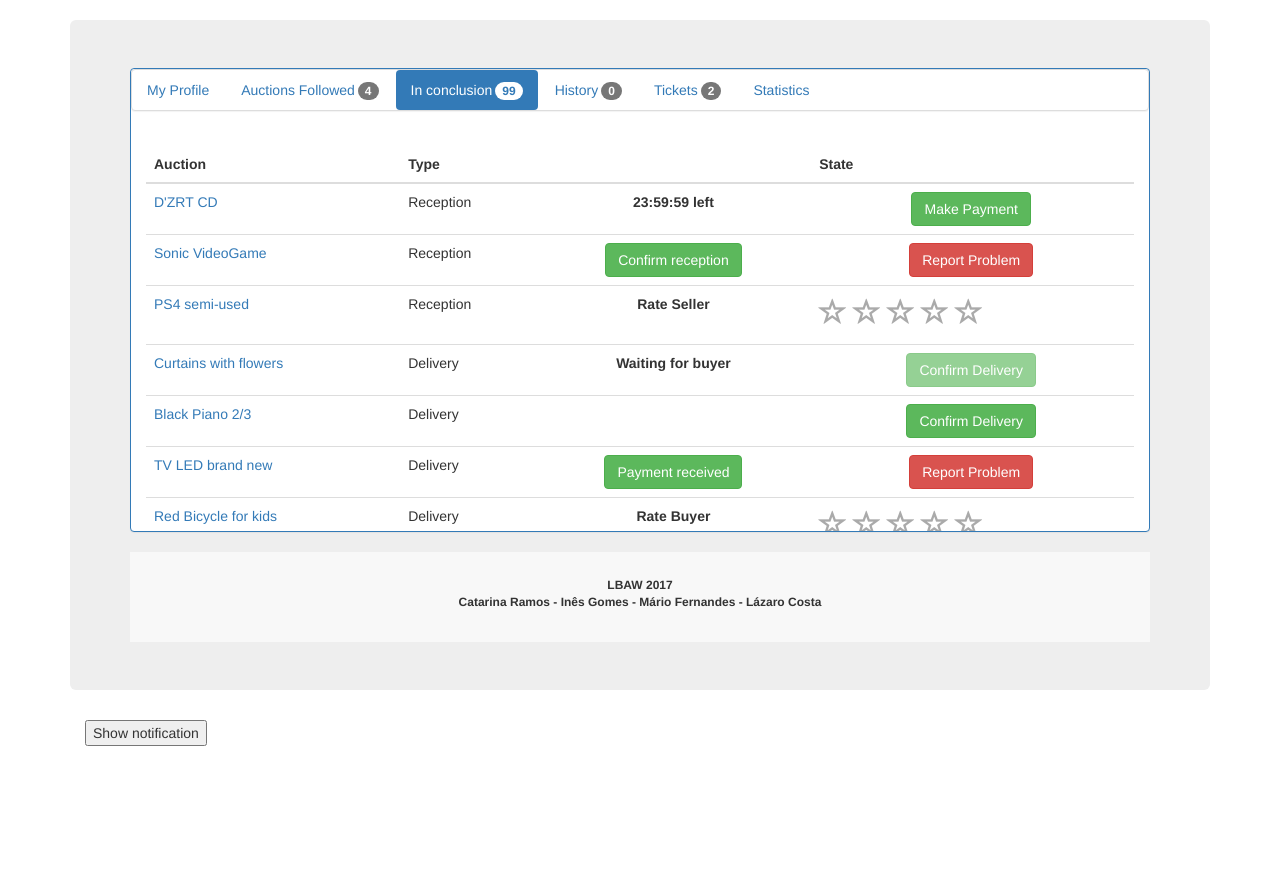
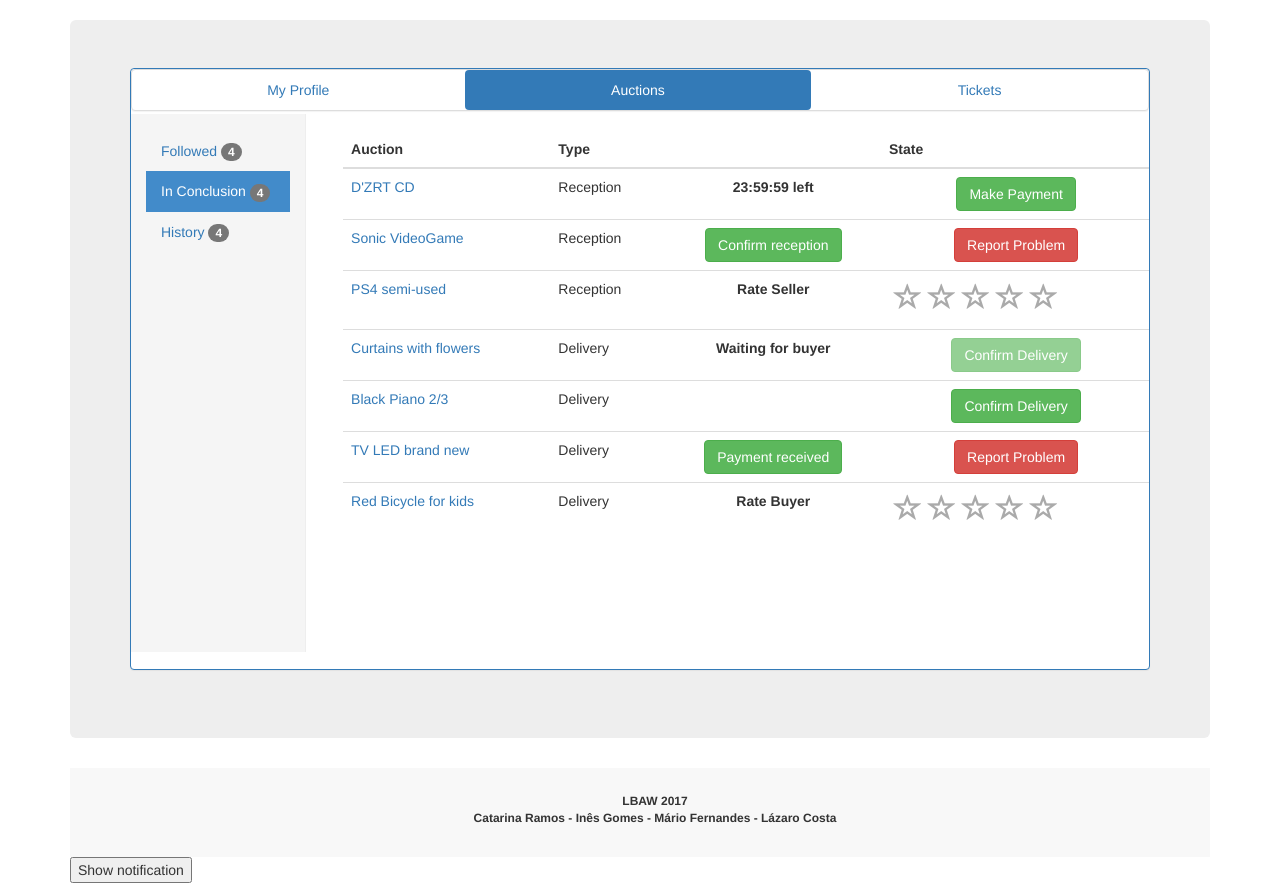
Before and after one commit to MarioFernandes73/FEUP_LBAW, a PHP site: page /profile.html in a window 1280 px wide. Shown: the part 52-935 px from the top of the page. Before the commit the page ends 798 px from the top, so only its background shows below. Run offline with PHP 8.4, Linux system fonts and the light colour scheme; some libraries are stand-ins or nearby versions.

Commit message:
Profile composto para o que o professor queria

```diff
--- a/lbaw/css/personal.css
+++ b/lbaw/css/personal.css
@@ -113,3 +113,53 @@
 .text-faded {
     color: rgba(255, 255, 255, 0.7);
 }
+
+/*
+ * Sidebar
+ */
+
+/* Hide for mobile, show later*/
+.sidebar {
+    display: none;
+}
+@media (min-width: 768px) {
+    .sidebar {
+        display: block;
+        position: fixed;
+        left: 15px;
+        top: -17px;
+        z-index: 1000;
+        display: block;
+        padding-top: 17px;
+        padding-bottom: 400px;
+        overflow-x: hidden;
+        overflow-y: auto;
+        background-color: #f5f5f5;
+        border-right: 1px solid #eee;
+    }
+}
+
+Sidebar navigation
+.nav-sidebar {
+    margin-right: -21px;
+    margin-bottom: 20px;
+    margin-left: -20px;
+}
+
+.nav-sidebar > li > a {
+    padding-right: 20px;
+    padding-left: 20px;
+}
+
+.nav-sidebar > .active > a,
+.nav-sidebar > .active > a:hover,
+.nav-sidebar > .active > a:focus {
+    color: #fff;
+    background-color: #428bca;
+}
+
+
+.sub-header {
+    padding-top: 10px;
+    border-top: 1px solid #eee;
+}
--- a/lbaw/profile.html
+++ b/lbaw/profile.html
@@ -101,52 +101,138 @@
 
     <!-- MAIN INTERACTION -->
     <div class="jumbotron">
-
         <!-- navs -->
-        <div class="panel panel-primary" style="min-height: 400px">
+        <div class="panel panel-primary" style="min-height: 600px">
             <div class="panel panel-default">
-                <ul class="nav nav-pills" role="tablist">
+                <ul class="nav nav-pills nav-justified" role="tablist">
                     <li role="presentation"><a href="#">My Profile</a></li>
-                    <li role="presentation"><a href="#">Auctions Followed<span class="badge">4</span></a></li>
-                    <li role="presentation" class="active"><a href="#">In conclusion<span
-                            class="badge">99</span></a></li>
-                    <li role="presentation"><a href="#">History<span class="badge">0</span></a></li>
-                    <li role="presentation"><a href="#">Tickets<span class="badge">2</span></a></li>
-                    <li role="presentation"><a href="#">Statistics</a></li>
+                    <li role="presentation" class="active"><a href="#">Auctions</a></li>
+                    <li role="presentation"><a href="#">Tickets</a></li>
                 </ul>
             </div>
-            <!-- Profile --
-            <div class="panel-body pre-scrollable" style="min-height: 400px">
+            <!-- 1 : Profile --
+            <div class="row">
+                <div class="col-sm-2 sidebar">
+                    <ul class="nav nav-sidebar">
+                        <li class="active"><a href="#">My Account</a></li>
+                        <li><a href="#">Statistics</a></li>
+                        <li><a href="#">Edit Account</a></li>
+                        <li><a href="#">Delete Account</a></li>
+                    </ul>
+                </div>
+                <!-- MY ACCOUNT --
+                <div class="col-sm-5" style="padding-left: 5%">
                     <table class="table responsive">
                         <thead>
                         <tr>
-                            <td><span class="glyphicon glyphicon-user" aria-hidden="true" /></td>
+                            <td><span class="glyphicon glyphicon-user" aria-hidden="true"/></td>
                             <td>lbaw</td>
                         </tr>
                         <tr>
-                            <td><span class="glyphicon glyphicon-briefcase" aria-hidden="true" /></td>
+                            <td><span class="glyphicon glyphicon-briefcase" aria-hidden="true"/></td>
                             <td>Catarina Inês Lázaro Mário</td>
                         </tr>
                         <tr>
-                            <td><span class="glyphicon glyphicon-calendar" aria-hidden="true" /></td>
+                            <td><span class="glyphicon glyphicon-calendar" aria-hidden="true"/></td>
                             <td>21</td>
                         </tr>
                         <tr>
-                            <td><span class="glyphicon glyphicon-envelope" aria-hidden="true" /></td>
+                            <td><span class="glyphicon glyphicon-envelope" aria-hidden="true"/></td>
                             <td>lbaw@fe.up.pt</td>
                         </tr>
                         <tr>
-                            <td><span class="glyphicon glyphicon-earphone" aria-hidden="true" /></td>
+                            <td><span class="glyphicon glyphicon-earphone" aria-hidden="true"/></td>
                             <td>987654321</td>
                         </tr>
                         </tbody>
                     </table>
-                <button type="button" onclick="location.href='editaccount.html'" class="btn btn-default">Edit
-                        Account
+                </div>
+                <!-- STATISTICS --
+                <div class="col-sm-10" style="padding-left: 5%">
+                    <div class="thumbnail" style="border: none">
+                        <img src="assets/userStats.PNG" alt="statistics">
+                    </div>
+                </div>
+                <!-- EDIT ACCOUNT --
+                <div class="col-sm-10">
+                    <form class="form-horizontal" style="padding: 2% 25%" method="post" action="#">
+                        <div class="form-group">
+                            <label for="name" class="cols-sm-2 control-label">Name</label>
+                            <div class="input-group" id="name">
+                            <span class="input-group-addon">
+                                 <span class="glyphicon glyphicon-briefcase" aria-hidden="true"></span>
+                            </span>
+                                <input type="text" class="form-control" placeholder="User's current name"
+                                       aria-describedby="basic-addon1">
+                            </div>
+                        </div>
+
+                        <div class="form-group">
+                            <label for="email" class="cols-sm-2 control-label">Email</label>
+                            <div class="input-group" id="email">
+                            <span class="input-group-addon">
+                                <span class="glyphicon glyphicon-envelope"></span>
+                            </span>
+                                <input type="text" class="form-control" placeholder="User's current email"
+                                       aria-describedby="basic-addon1">
+                            </div>
+                        </div>
+
+                        <div class="form-group">
+                            <label for="pass" class="cols-sm-2 control-label">Password</label>
+                            <div class="input-group" id="pass">
+                            <span class="input-group-addon">
+                                <span class="glyphicon glyphicon-lock"></span>
+                            </span>
+                                <input type="text" class="form-control" placeholder="User's current password"
+                                       aria-describedby="basic-addon1">
+                            </div>
+                        </div>
+
+                        <div class="form-group">
+                            <label for="pass2" class="cols-sm-2 control-label">Confirm Password</label>
+                            <div class="input-group" id="pass2">
+                            <span class="input-group-addon">
+                                <span class="glyphicon glyphicon-lock"></span>
+                            </span>
+                                <input type="text" class="form-control" placeholder="User's current Password"
+                                       aria-describedby="basic-addon1">
+                            </div>
+                        </div>
+
+                        <div class="form-group">
+                            <label for="number" class="cols-sm-2 control-label">Phone Number</label>
+                            <div class="input-group" id="number">
+                            <span class="input-group-addon">
+                                <span class="glyphicon glyphicon-earphone"></span>
+                            </span>
+                                <input type="tel" class="form-control" placeholder="User's current number"
+                                       aria-describedby="basic-addon1">
+                            </div>
+                        </div>
+
+                        <div class="form-group" style="padding: 1em 3em">
+                            <button type="submit" style="min-height: 10px; font-size: 2vmin"
+                                    class="btn btn-primary btn-md btn-block">
+                                Edit
                             </button>
                         </div>
-            <!-- AUCTIONS FOLLOWED --
-            <div class="panel-body pre-scrollable" style="min-height: 400px">
+                    </form>
+                </div>
+                <!--
+            </div> <!-- termina a row 1 -->
+            <!-- 2 : auctions -->
+            <div class="row">
+                <div class="col-sm-2 sidebar">
+                    <ul class="nav nav-sidebar">
+                        <li><a href="#">Followed <span class="badge">4</span></a></li>
+                        <li class="active"><a href="#">In Conclusion <span class="badge">4</span></a></li>
+                        <li><a href="#">History <span class="badge">4</span></a></li>
+                    </ul>
+                </div>
+                <!-- FOLLOWED --
+                <div class="col-sm-10" style="padding-left: 5%">
+                    <div class="table-responsive">
                         <table class="table">
                             <thead>
                             <tr>
@@ -174,8 +260,10 @@
                             </tbody>
                         </table>
                     </div>
-            <!-- AUCTIONS CONCLUDED -->
-            <div class="panel-body pre-scrollable" style="min-height: 400px">
+                </div>
+                <!-- IN CONCLUSION -->
+                <div class="col-sm-10" style="padding-left: 5%">
+                    <div class="table-responsive">
                         <table class="table">
                             <thead>
                             <tr>
@@ -253,8 +341,10 @@
                             });
                         </script>
                     </div>
-            <!-- AUCTIONS WON --
-            <div class="panel-body pre-scrollable" style="min-height: 400px">
+                </div>
+                <!-- HISTORY --
+                <div class="col-sm-10" style="padding-left: 5%">
+                    <div class="table-responsive">
                         <table class="table">
                             <thead>
                             <tr>
@@ -277,72 +367,75 @@
                             </tbody>
                         </table>
                     </div>
-            <!-- TICKETS --
-            <div class="panel-body pre-scrollable" style="min-height: 400px">
+                </div>
+                <!-->
+            </div> <!-- termina a row 2 -->
+            <!-- 3 : tickets --
+            <div class="row">
+                <div class="col-sm-2 sidebar">
+                    <ul class="nav nav-sidebar">
+                        <li><a href="#">Active <span class="badge">1</span></a></li>
+                        <li><a href="#">Solved <span class="badge">1</span></a></li>
+                        <li class="active"><a href="#">All <span class="badge">2</span></a></li>
+                    </ul>
+                </div>
+                <!-- ACTIVE --
+                <div class="col-sm-10" style="padding-left: 5%">
+                    <div class="table-responsive">
                         <table class="table">
                             <thead>
                             <tr>
                                 <th>Identification</th>
-                        <th>State</th>
                                 <th>My ticket is solved</th>
                             </tr>
                             </thead>
                             <tbody>
                             <tr>
                                 <td><a href="#info">Product Broken</a></td>
-                        <td>Wating response</td>
                                 <td>
-                            <button type="submit" class="btn btn-success btn-xs center-block">
+                                    <button type="submit" class="btn btn-success btn-xs">
                                         <span class="glyphicon glyphicon-ok" aria-hidden="true"></span>
                                     </button>
                                 </td>
                             </tr>
+                            </tbody>
+                        </table>
+                    </div>
+                </div>
+                <!-- SOLVED --
+                <div class="col-sm-10" style="padding-left: 5%">
+                    <div class="table-responsive">
+                        <table class="table">
+                            <thead>
+                            <tr>
+                                <th>Identification</th>
+                            </tr>
+                            </thead>
+                            <tbody>
                             <tr>
                                 <td><a href="#info">Can I have 2 e-mail adresses?</a></td>
-                        <td colspan="2">Solved</td>
                             </tr>
                             </tbody>
                         </table>
                     </div>
-            <!-- Statistics --
-            <div class="panel-body pre-scrollable" style="min-height: 400px">
-                <div class="panel-body">
-                    <div class="row">
-                        <div class="col-sm-9">
-                            <div class="thumbnail" style="border: none">
-                                <img src="assets/userStats.PNG" alt="statistics">
                 </div>
-                        </div>
-                        <div class="col-sm-3">
-                            <div class="circle-tile">
-                                <div class="circle-tile-heading green"><i class="fa fa-eur fa-fw fa-3x"></i></div>
-                                <div class="circle-tile-content blue">
-                                    <div class="circle-tile-description text-faded">Balance Earn</div>
-                                    <div class="circle-tile-number text-faded ">129€</div>
-                                </div>
-                            </div>
-                            <div class="circle-tile">
-                                <div class="circle-tile-heading green"><i class="fa fa-eur fa-fw fa-3x"></i></div>
-                                <div class="circle-tile-content blue">
-                                    <div class="circle-tile-description text-faded">Balance spent</div>
-                                    <div class="circle-tile-number text-faded ">350€</div>
-                                </div>
-                            </div>
-                        </div>
-                    </div>
-                </div>
-            </div>
-            <!-- Um ticket : so abre quando clicamos no seu titulo --
-            <div class="panel panel-primary" id="info">
-                <div class="panel-heading">
-                    Product Broken
-                </div>
-                <div class="panel panel-default">
-                    <div class="panel-heading">
+            <!-- ALL --
+            <div class="col-sm-10" style="top: -17px">
+                <ul class="pager">
+                    <li class="previous">
+                        <a href="#"><span aria-hidden="true">&larr;</span> Previous</a>
+                    </li>
+                    <li class="next">
+                        <a href="#">Next <span aria-hidden="true">&rarr;</span></a>
+                    </li>
+                </ul>
+                <h3 class="sub-header text-center">Product Broken</h3>
+                <div class="panel panel-default" style="min-height: 420px">
+                    <div class="panel-heading" style="min-height: 80px">
                         <strong>lbaw</strong> My delivery came broken but the seller says that the product was not
                         broken before he sent it. What can I do know? May I have my money back?
                     </div>
-                    <div class="panel-body pre-scrollable">
+                    <div class="panel-body pre-scrollable" style="height: 220px">
                         <div class="panel panel-default">
                             <div class="panel-heading">
                                 <strong>Admin</strong>
@@ -366,9 +459,11 @@
                     </div>
                 </div>
             </div>
-            <!-->
         </div>
-
+        <!--
+    </div> <!-- termina a row 3 -->
+        </div>
+    </div>
     <!-- Footer -->
     <div class="navbar-default" style="min-height: 100%">
         <div class="container clear-top"
@@ -388,6 +483,6 @@
 	delay: 8000
 });">
 </div>
-</div>
+
 </body>
 </html>
```
Also changed, not shown: lbaw/index.html (+3 -7 lines). Lines whose indentation alone changed are shown as unchanged.
